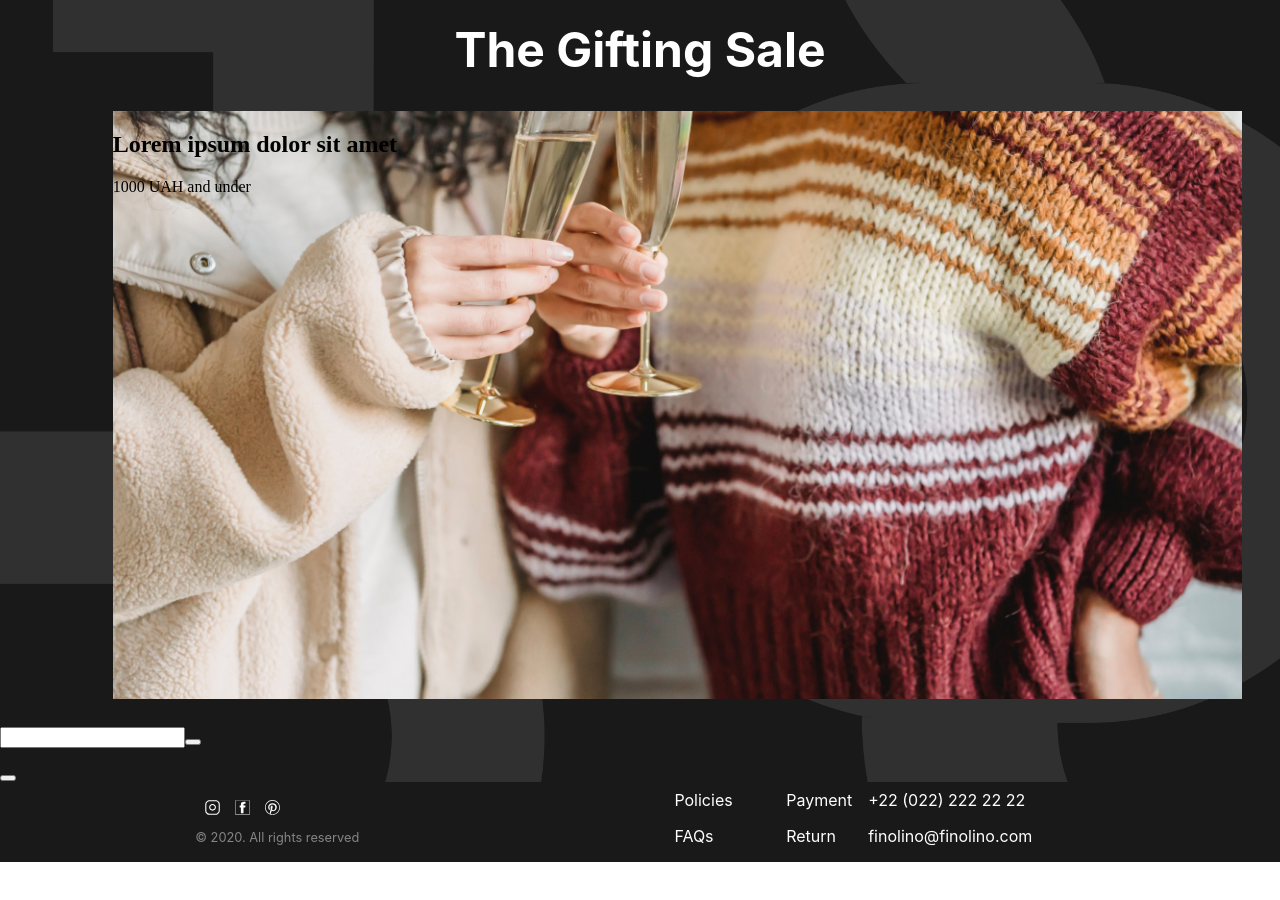
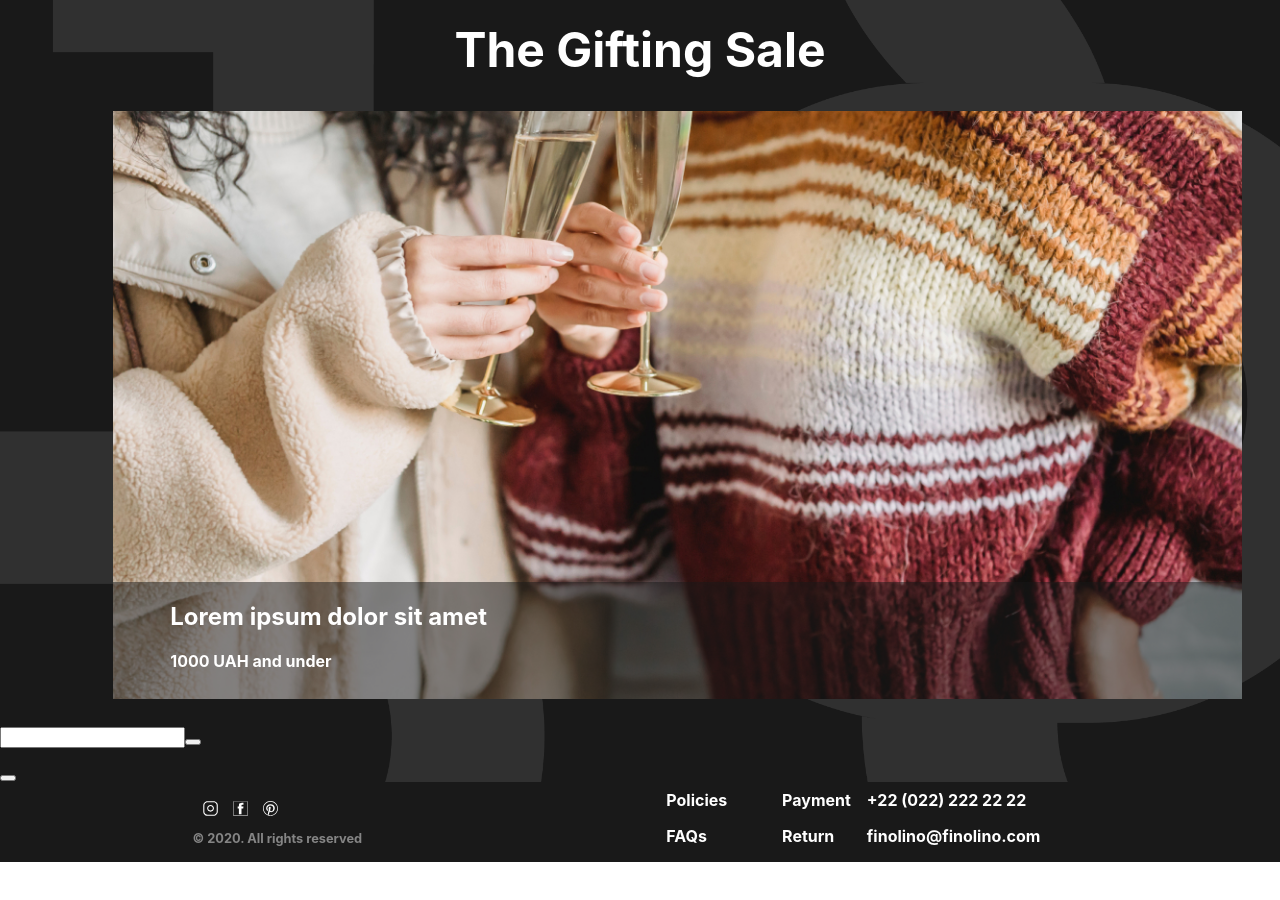
Before and after one commit to nekrasowa/testShop, a Vue app: page / in a window 1280 px wide. Shown: the part 1700-2600 px from the top of the page. Built offline with nearby package versions, Linux system fonts and the light colour scheme.

Commit message:
add styles to sale description

```diff
--- a/src/components/AppFooter.vue
+++ b/src/components/AppFooter.vue
@@ -34,6 +34,8 @@ const parts = [
 $font-family: 'Inter', sans-serif;
 $font-style: normal;
 $color: #FFFFFF;
+$font-weight: bold;
+
 
 footer {
   // position: absolute;
@@ -52,6 +54,7 @@ footer {
   align-items: center;
   font-family: $font-family;
   font-style: $font-style;
+  font-weight: bold;
 
   .leftSide {
     grid-area: leftSide;
--- a/src/components/AppHeader.vue
+++ b/src/components/AppHeader.vue
@@ -33,6 +33,8 @@
 $font-family: 'Inter', sans-serif;
 $font-style: normal;
 $color: #FFFFFF;
+$font-weight: bold;
+
 
 header {
   width: 100%;
@@ -48,6 +50,7 @@ header {
   color: $color;
   font-family: $font-family;
   font-style: $font-style;
+  font-weight: bold;
   text-transform: uppercase;
 
 
--- a/src/components/AppMainHome.vue
+++ b/src/components/AppMainHome.vue
@@ -74,6 +74,7 @@ $height: 100vh;
 .mainInfo {
   font-family: 'Inter', sans-serif;
   font-style: normal;
+  font-weight: bold;
   color: #FFFFFF;
   font-size: 2em;
   text-align: center;
--- a/src/components/AppMainHomeSale.vue
+++ b/src/components/AppMainHomeSale.vue
@@ -1,21 +1,16 @@
 <template>
-  <swiper
-    class='sale__gallery'
-    :slides-per-view="1"
-    :space-between="50"
-    @swiper="onSwiper"
-    @slideChange="onSlideChange">
+  <swiper class='sale__gallery' :slides-per-view="1" :space-between="50" @swiper="onSwiper" @slideChange="onSlideChange">
 
     <swiper-slide class='sale__item' v-for='item in items' :style="{ backgroundImage: 'url(' + item.image + ')' }">
+      <div class='sale__description'>
         <h2>
           {{ item.title }}
         </h2>
         <p>
           {{ item.description }}
         </p>
-
+      </div>
     </swiper-slide>
-
   </swiper>
 </template>
 
@@ -42,6 +37,10 @@ const onSlideChange = () => {
 </script>
 
 <style lang="scss" scoped>
+$font-family: 'Inter', sans-serif;
+$font-style: normal;
+$color: #FFFFFF;
+
 .sale__gallery {
   position: absolute;
   padding-left: 7%;
@@ -51,7 +50,7 @@ const onSlideChange = () => {
   flex-direction: row;
   align-items: stretch;
   overflow-x: auto;
-
+  min-width: 0;
 
   .sale__item {
     margin-left: 2%;
@@ -61,7 +60,25 @@ const onSlideChange = () => {
     background-repeat: no-repeat;
     background-position: center center;
 
+    .sale__description {
+      position: absolute;
+      bottom: 0;
+      background-color: rgba(25, 25, 25, 0.5);
+      width: 100%;
+      height: 20%;
 
+      h2,
+      p {
+        font-family: $font-family;
+        font-style: $font-style;
+        color: $color;
+        padding-left: 5%;
+        font-weight: bold;
+
+      }
+
+      p {}
+    }
   }
 }
 </style>
```
Lines whose indentation alone changed are shown as unchanged.
